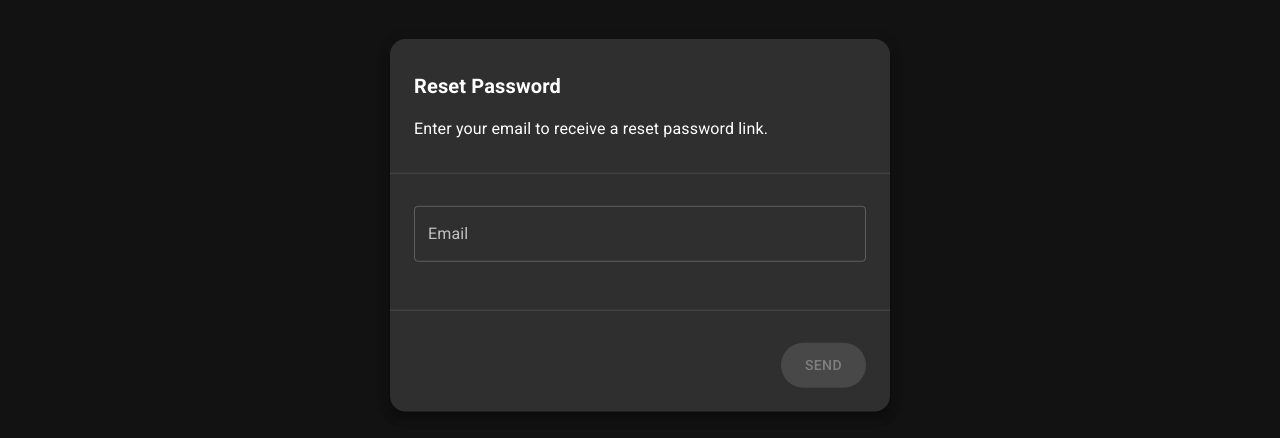
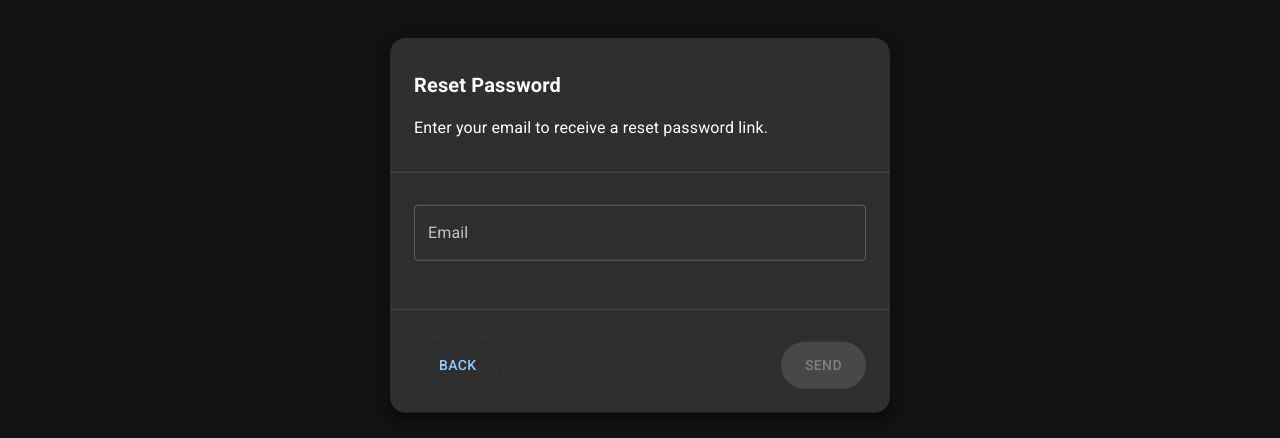
Before and after one commit to octopd/q2behave, a React (Create React App) app in the folder client/: page /forgot-password in a window 1280 px wide. Shown: the part 175-613 px from the top of the page. Built offline with nearby package versions, Linux system fonts and the light colour scheme; no server answers.

Commit message:
feat/Reset Password Back Button, remove console.logs()

```diff
--- a/client/src/components/ForgotPassword/ForgotPassword.tsx
+++ b/client/src/components/ForgotPassword/ForgotPassword.tsx
@@ -1,7 +1,11 @@
 import { Button, Divider, Grid } from '@mui/material'
 import { Formik, FormikErrors } from 'formik'
 import { RootStateOrAny, useDispatch, useSelector } from 'react-redux'
-import { sendResetPasswordLink } from '../../modules/resetPassword'
+import { useNavigate } from 'react-router-dom'
+import {
+  sendResetPasswordLink,
+  USER_RESET_LINK_RESET,
+} from '../../modules/resetPassword'
 import CustomCard from '../CreateAccount/CustomCard'
 import TextInput from '../Form/TextInput'
 import Header from '../Header/Header'
@@ -12,6 +16,7 @@ export interface RestPasswordValues {
 
 const ForgotPassword = () => {
   const dispatch = useDispatch()
+  const navigate = useNavigate()
 
   const { loading, error, success } = useSelector(
     (state: RootStateOrAny) => state.resetPasswordLink
@@ -19,6 +24,11 @@ const ForgotPassword = () => {
 
   const handleSubmit = (values: RestPasswordValues) => {
     dispatch(sendResetPasswordLink(values.email))
+  }
+
+  const handleBackClick = () => {
+    dispatch({ type: USER_RESET_LINK_RESET })
+    navigate('/')
   }
 
   return (
@@ -45,7 +55,11 @@ const ForgotPassword = () => {
             <form onSubmit={props.handleSubmit}>
               <h2>Reset Password</h2>
 
-              <p>Enter your email to receive a reset password link.</p>
+              {success ? (
+                <p>Email sent.</p>
+              ) : (
+                <p>Enter your email to receive a reset password link.</p>
+              )}
 
               <Divider />
 
@@ -65,9 +79,16 @@ const ForgotPassword = () => {
 
               <Divider />
 
-              {success && <p>Email sent.</p>}
+              <div className="flex space-between">
+                <Button
+                  onClick={handleBackClick}
+                  variant="outlined"
+                  disabled={loading}
+                  sx={{ pl: 3, pr: 3 }}
+                >
+                  Back
+                </Button>
 
-              <div className="flex flex-end">
                 <Button
                   variant="contained"
                   type="submit"
--- a/client/src/components/ForgotPassword/ResetPassword.tsx
+++ b/client/src/components/ForgotPassword/ResetPassword.tsx
@@ -33,8 +33,6 @@ const ResetPassword = ({ match }: any) => {
   const { loading, error, success } = useSelector(
     (state: RootStateOrAny) => state.resetUserPassword
   )
-
-  console.log(error)
 
   useEffect(() => {
     if (success) {
--- a/client/src/modules/resetPassword.ts
+++ b/client/src/modules/resetPassword.ts
@@ -70,8 +70,6 @@ export const resetUserPassword = (password: string, code: string | undefined) =>
     } catch (err) {
         const error = err as AxiosError
 
-        console.log(error.response)
-
         dispatch({
             type: USER_RESET_PASSWORD_FAIL,
             payload: error.response && error.response.data
```
Also changed, not shown: 1 other file (tests, documents, lock files or other folders).
